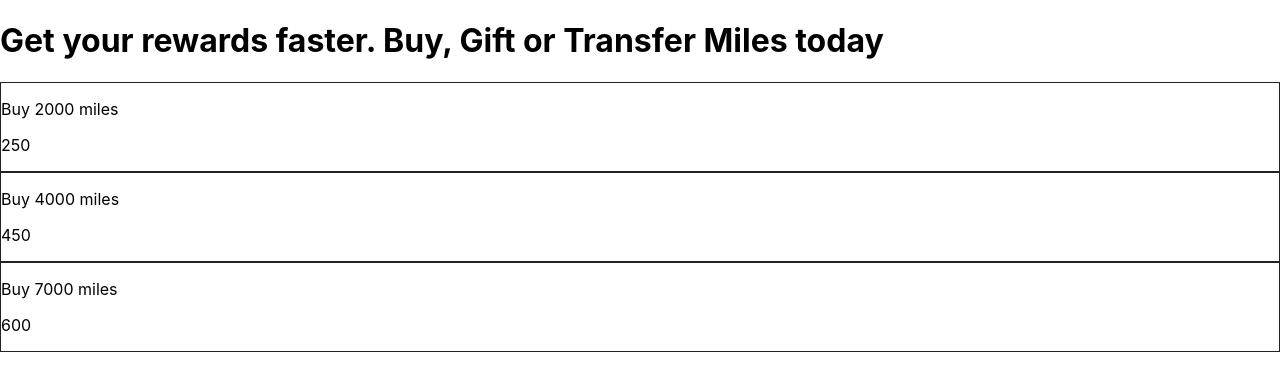
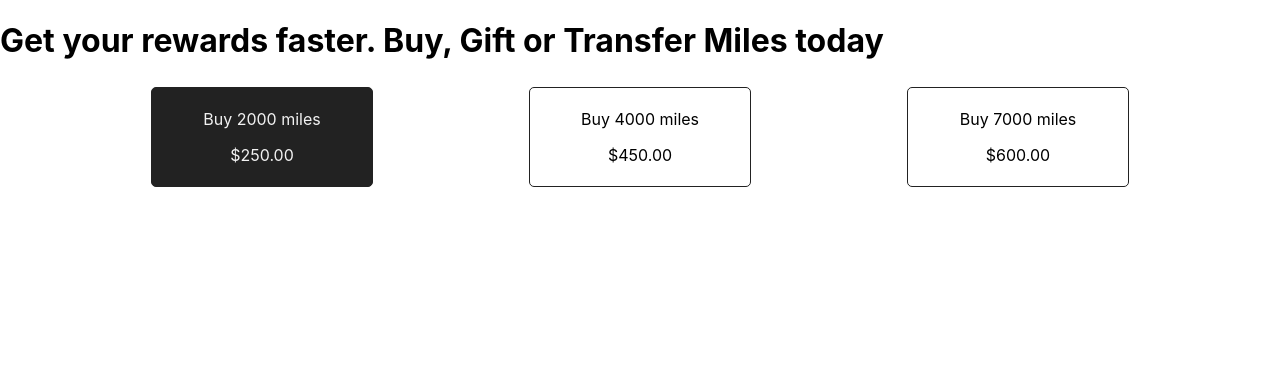
Before and after one commit to vitor-correia10/lcr-delivery-challenge, a React (Create React App) app: page / in a window 1280 px wide. Shown: the top 390 px of the page. Built offline with nearby package versions, Linux system fonts and the light colour scheme.

Commit message:
add milesBox and remove unnecessary files

```diff
--- a/src/components/Box/index.js
+++ b/src/components/Box/index.js
@@ -7,13 +7,13 @@ import { cardData } from '../../cardData'
 
 export const Box = () => {
     return (
-      <>
-        {cardData.map((item) => (
-          <div key={item.amount} class="milesBox">
+      <section>
+        {cardData.map((item, index) => (
+          <div key={index} class="milesBox">
             <p>Buy {item.amount} miles</p>
-            <p>{item.cost}</p>
+            <p>${item.cost}.00</p>
           </div>
         ))}
-      </>
+      </section>
     )
 }
--- a/src/components/Box/milesBox.css
+++ b/src/components/Box/milesBox.css
@@ -1,3 +1,27 @@
+section {
+  display: flex;
+  align-items: center;
+  flex-direction: column;
+  justify-content: space-evenly;
+}
+
+/*tablet or above*/
+@media (min-width: 600px) {
+  section {
+    flex-direction: row;
+  }
+}
+
 .milesBox {
+  width: 200px;
+  margin: 5px;
+  padding: 5px 10px;
+  text-align: center;
   border: 1px solid var(--black);
+  border-radius: var(--border-radius);
 }
+
+.milesBox:first-of-type {
+  background-color: var(--black);
+  color: var(--white)
+}
--- a/src/index.css
+++ b/src/index.css
@@ -16,12 +16,15 @@ code {
 :root {
   --black: #222222;
   --white: #F2F2F2;
+  --grid-columns: 1fr;
+  --border-radius: 5px;
 }
 
 /* Tablet style*/
 @media (min-width: 600px) {
   :root {
     --primary-color: blue;
+    --grid-columns: 1fr 1fr 1fr;
   }
 }
 
--- a/src/index.js
+++ b/src/index.js
@@ -1,8 +1,9 @@
-import React from 'react';
-import ReactDOM from 'react-dom/client';
-import './index.css';
-import App from './App';
-import reportWebVitals from './reportWebVitals';
+import './index.css'
+
+import React from 'react'
+import ReactDOM from 'react-dom/client'
+
+import App from './App'
 
 const root = ReactDOM.createRoot(document.getElementById('root'));
 root.render(
@@ -10,8 +11,3 @@ root.render(
     <App />
   </React.StrictMode>
 );
-
-// If you want to start measuring performance in your app, pass a function
-// to log results (for example: reportWebVitals(console.log))
-// or send to an analytics endpoint. Learn more: https://bit.ly/CRA-vitals
-reportWebVitals();
--- a/src/reportWebVitals.js
+++ /dev/null
@@ -1,13 +0,0 @@
-const reportWebVitals = onPerfEntry => {
-  if (onPerfEntry && onPerfEntry instanceof Function) {
-    import('web-vitals').then(({ getCLS, getFID, getFCP, getLCP, getTTFB }) => {
-      getCLS(onPerfEntry);
-      getFID(onPerfEntry);
-      getFCP(onPerfEntry);
-      getLCP(onPerfEntry);
-      getTTFB(onPerfEntry);
-    });
-  }
-};
-
-export default reportWebVitals;
```
Also changed, not shown: src/setupTests.js (deleted, +0 -5 lines).
